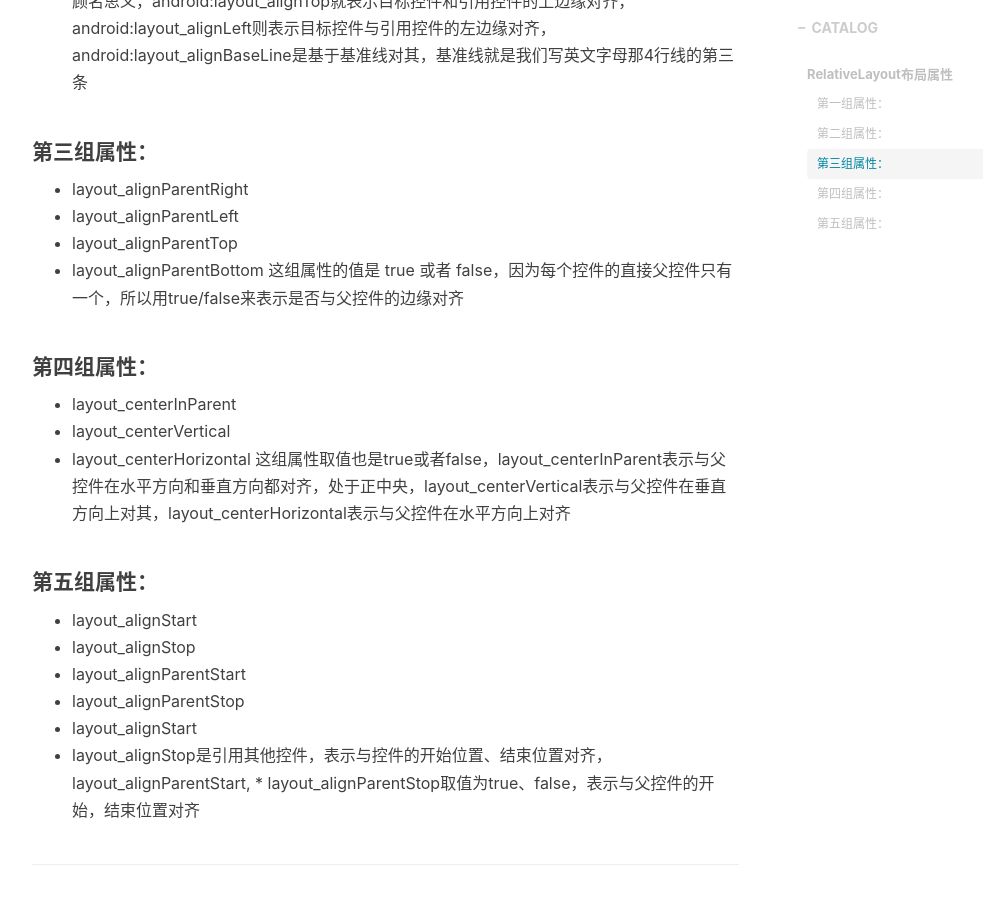
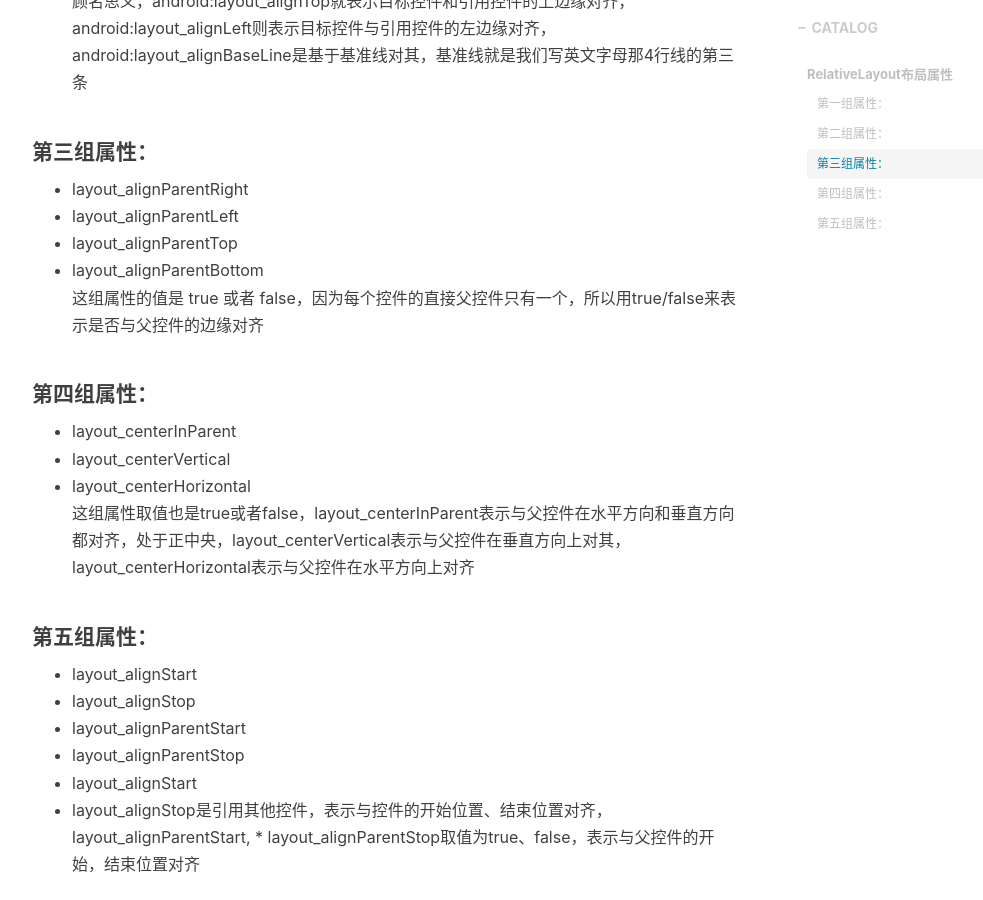
Before and after one commit to Lanxiaofan/Lanxiaofan.github.io, a Jekyll site: the page built from _posts/2019-1-16-RelativeLayout.markdown, in a window 1280 px wide and 900 px high, scrolled down 1271 px. Shown: the whole window, without its empty margins (233-1216 px from the left). Built offline with Jekyll 4.4.1, drawn with Linux system fonts in a browser that asks for light colours; nearby versions of some CDN libraries; comment, search, counter and statistics services are not loaded.

```diff
--- a/_posts/2019-1-16-RelativeLayout.markdown
+++ b/_posts/2019-1-16-RelativeLayout.markdown
@@ -34,13 +34,13 @@ tags:
 * layout_alignParentRight
 * layout_alignParentLeft
 * layout_alignParentTop
-* layout_alignParentBottom
+* layout_alignParentBottom <br>
 这组属性的值是 true 或者 false，因为每个控件的直接父控件只有一个，所以用true/false来表示是否与父控件的边缘对齐
 
 #### 第四组属性：
 * layout_centerInParent
 * layout_centerVertical
-* layout_centerHorizontal
+* layout_centerHorizontal <br>
 这组属性取值也是true或者false，layout_centerInParent表示与父控件在水平方向和垂直方向都对齐，处于正中央，layout_centerVertical表示与父控件在垂直方向上对其，layout_centerHorizontal表示与父控件在水平方向上对齐
 
 #### 第五组属性：
```
